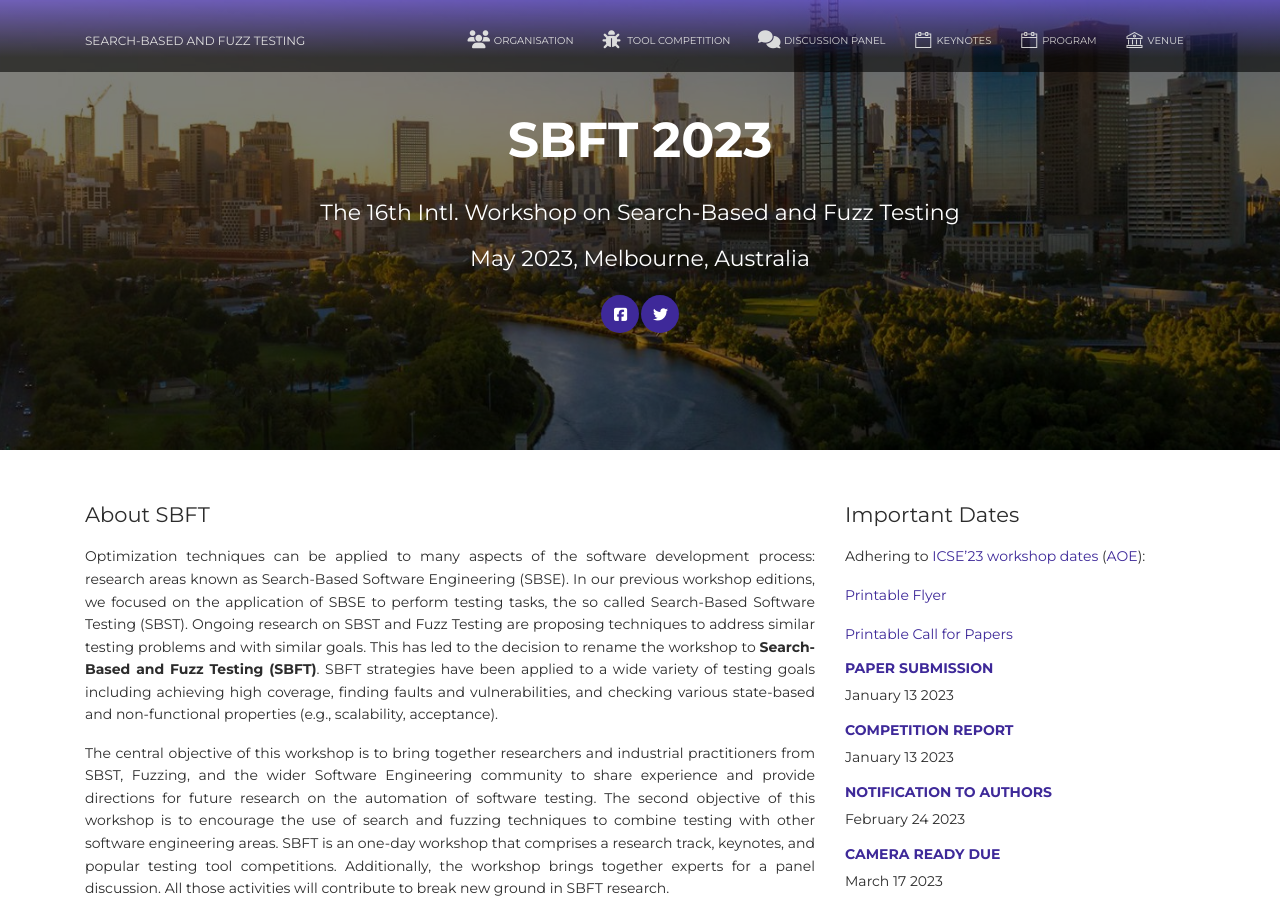
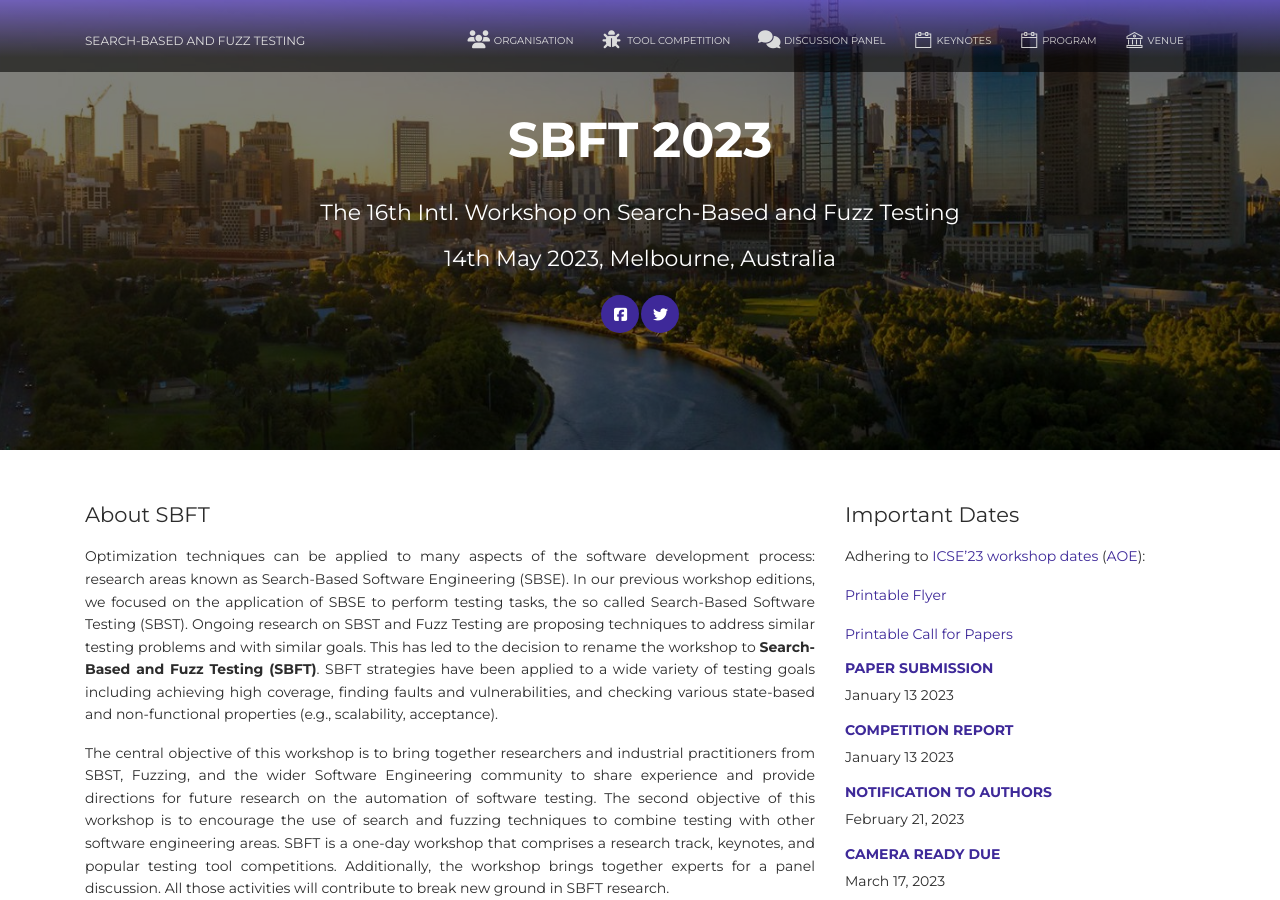
Before and after one commit to sbft23/sbft23.github.io, a Jekyll site: the page built from index.html, in a window 1280 px wide and 900 px high. Built offline with Jekyll 4.4.1, drawn with Linux system fonts in a browser that asks for light colours; nearby versions of some CDN libraries; comment, search, counter and statistics services are not loaded.

Commit message:
updated dates

```diff
--- a/_includes/header.html
+++ b/_includes/header.html
@@ -6,7 +6,7 @@
             <h1 class="title">SBFT 2023</h1>
             <div class="text-center">
                 <h5>The 16th Intl. Workshop on Search-Based and Fuzz Testing</h5>
-                <h5>May 2023, Melbourne, Australia</h5>
+                <h5>14th May 2023, Melbourne, Australia</h5>
                 <a href="https://www.facebook.com/sbstws/" class="btn btn-primary btn-icon btn-round"><i
                         class="fa fa-facebook-square"></i></a><a href="https://twitter.com/sbftworkshop"
                     class="btn btn-primary btn-icon btn-round"> <i class="fa fa-twitter"></i></a>
--- a/_includes/sidebar.html
+++ b/_includes/sidebar.html
@@ -5,15 +5,13 @@
     <p><a href="/SBFT23_Flyer.pdf" target="_blank">Printable Flyer</a></p>
     <p><a href="/SBFT23_CFP.pdf" target="_blank">Printable Call for Papers</a></p>
     <h6 class="text-primary">Paper Submission</h6>
-    <!-- <p><s>Friday January 14 2022</s></p> -->
     <p>January 13 2023</p>
     <h6 class="text-primary">Competition Report</h6>
-    <!-- <p><s>Friday January 14 2022</s></p> -->
     <p>January 13 2023</p>
     <h6 class="text-primary">Notification to Authors</h6>
-    <p>February 24 2023</p>
+    <p>February 21, 2023</p>
     <h6 class="text-primary">Camera Ready Due</h6>
-    <p>March 17 2023</p>
+    <p>March 17, 2023</p>
     <h6 class="text-primary">Author's Registration Due</h6>
     <p>TBA</p>
     <h5>Submission Guidelines</h5>
--- a/index.html
+++ b/index.html
@@ -24,7 +24,7 @@ layout: default
     future research on the automation of software testing.
     The second objective of this workshop is to encourage the use of search and fuzzing techniques to
     combine testing with other software engineering areas.
-    SBFT is an one-day workshop that comprises a research track, keynotes, and popular
+    SBFT is a one-day workshop that comprises a research track, keynotes, and popular
     testing tool competitions. Additionally, the workshop brings together experts for a panel discussion.
     All those activities will contribute to break new ground in SBFT research.</p>
   <h4 class="subsection">Attending SBFT</h4>
--- a/tools/index.html
+++ b/tools/index.html
@@ -82,7 +82,7 @@ layout: default
   <h2>Important Dates</h2>
 
   <ul>
-    <li>Tool submission: <strong>January 13 2023</strong></li>
+    <li>Tool submission: <strong>February 20 2023</strong></li>
     <li>Benchmark results communicated to authors: <strong>February 24 2023</strong></li>
     <li>Submission of camera-ready paper: <strong>March 17 2023</strong></li>
   </ul>
--- a/venue/index.html
+++ b/venue/index.html
@@ -5,6 +5,6 @@ layout: default
 <div class="col-md-8 ml-auto mr-auto text-left">
 
   <h1 class="title">Venue</h1>
-  <p>SBFT'23 will be co-located with <a href="https://conf.researchr.org/venue/icse-2023/icse-2023-venue">ICSE'23</a> in Melbourne, Australia</p>
+  <p>SBFT'23 will be held on May 14th, co-located with <a href="https://conf.researchr.org/venue/icse-2023/icse-2023-venue">ICSE'23</a> in Melbourne, Australia</p>
   <p>This year we will have a hybrid workshop. You can either attend online (links TBA) or in-person.</p>
 </div>
```
